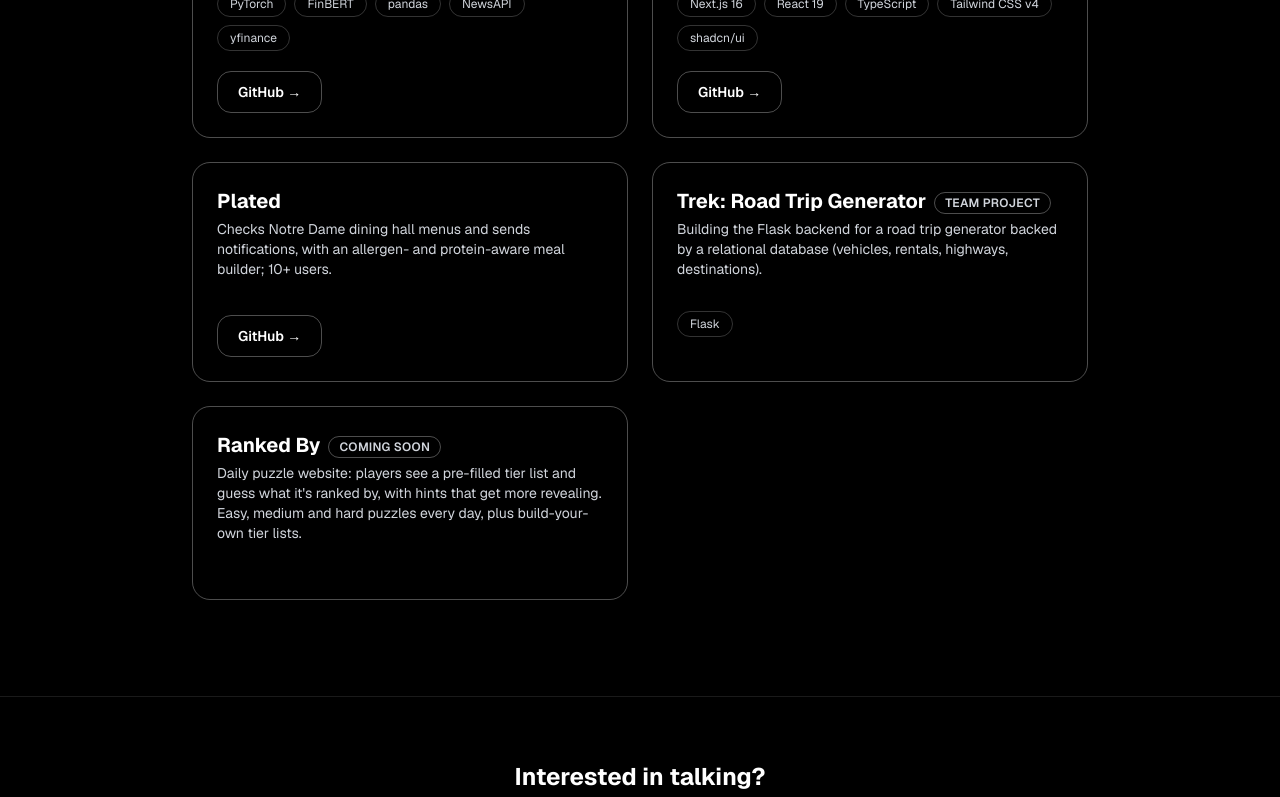
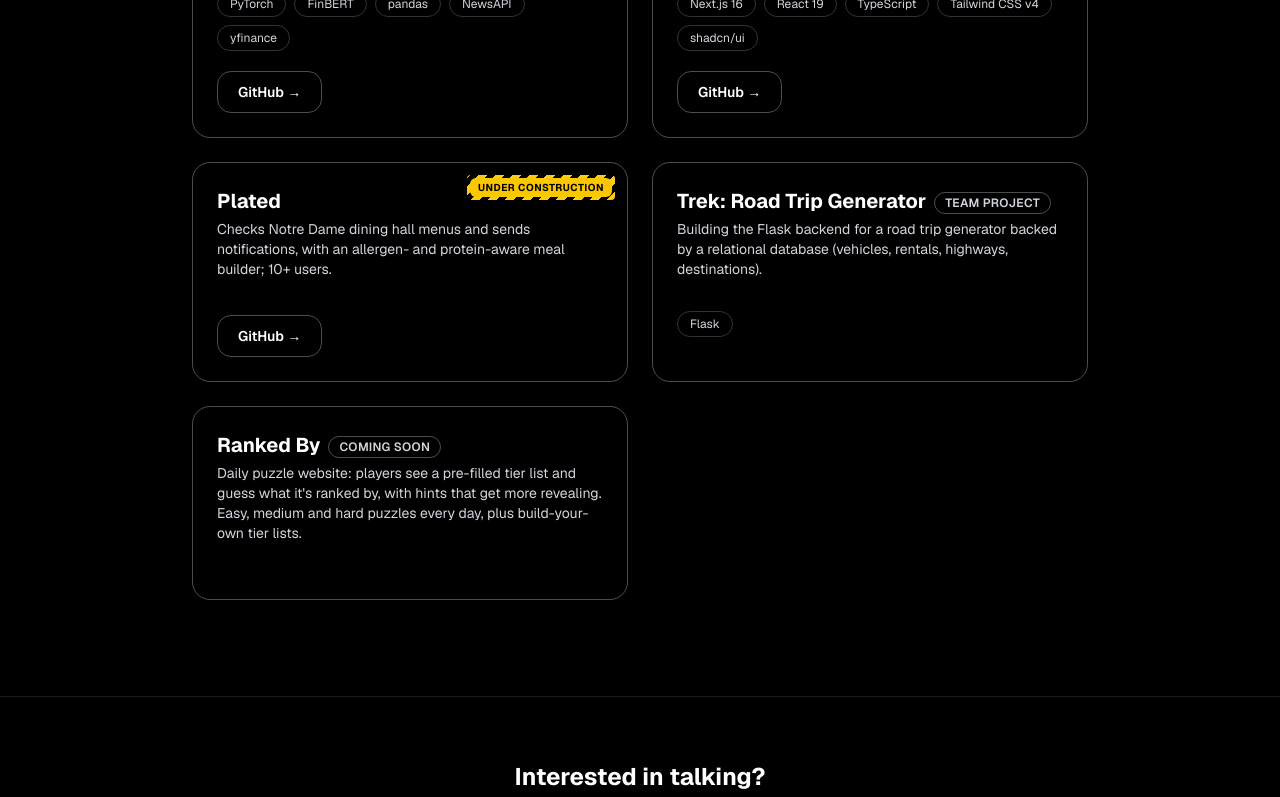
Before and after one commit to Land784/will-schmidt-portfolio, a Next.js app: page / in a window 1280 px wide. Shown: the part 2217-3014 px from the top of the page. Built offline with nearby package versions, Linux system fonts and the light colour scheme.

Commit message:
Add under-construction caution tape tag to Plated card

```diff
--- a/components/ui/projects.tsx
+++ b/components/ui/projects.tsx
@@ -7,6 +7,7 @@ type Project = {
     tech: string[];
     github?: string;
     status?: string;
+    underConstruction?: boolean;
 };
 
 const featured = {
@@ -78,6 +79,7 @@ const projects: Project[] = [
         description: "",
         tech: [],
         github: "https://github.com/Land784/Plated",
+        underConstruction: true,
     },
     {
         name: "Trek: Road Trip Generator",
@@ -139,8 +141,17 @@ export default function Projects() {
                     {projects.map((project, index) => (
                         <div
                             key={index}
-                            className="border border-white/30 rounded-2xl p-6 flex flex-col"
+                            className="relative border border-white/30 rounded-2xl p-6 flex flex-col"
                         >
+                            {project.underConstruction && (
+                                // caution-tape stripes framing a yellow label
+                                <span className="absolute top-3 right-3 rounded p-[3px] bg-[repeating-linear-gradient(-45deg,#facc15_0_6px,#000_6px_12px)]">
+                                    <span className="block rounded-sm bg-yellow-400 px-2 py-0.5 text-[10px] font-bold uppercase tracking-wider text-black">
+                                        Under construction
+                                    </span>
+                                </span>
+                            )}
+
                             <h3 className="text-xl font-bold mb-1">
                                 {project.name}
                                 {project.status && <StatusBadge label={project.status} />}
--- a/lib/resume-data.ts
+++ b/lib/resume-data.ts
@@ -162,7 +162,7 @@ export const projects: ProjectEntry[] = [
     },
     {
         title: "Plated",
-        stack: "",
+        stack: "Under construction",
         bullets: [
             "Checks Notre Dame dining hall menus and sends notifications, with an allergen- and protein-aware meal builder; 10+ users",
         ],
```
